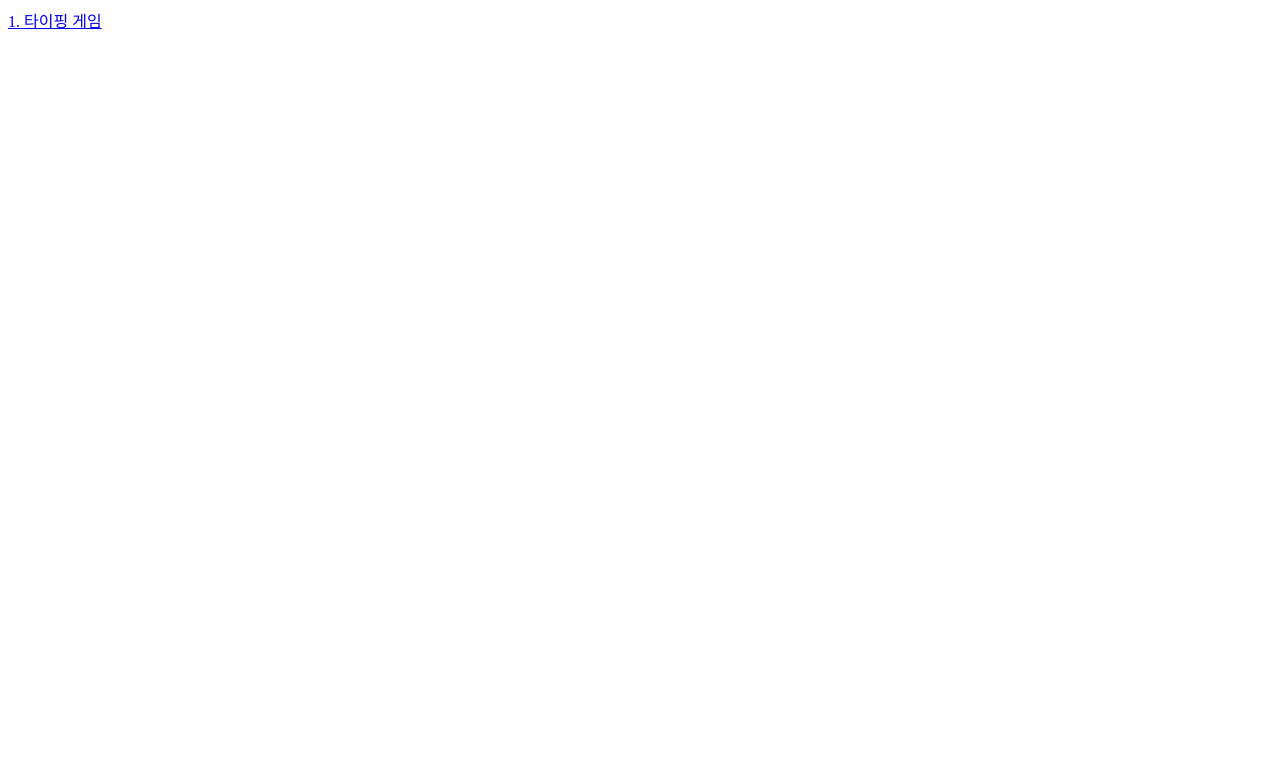
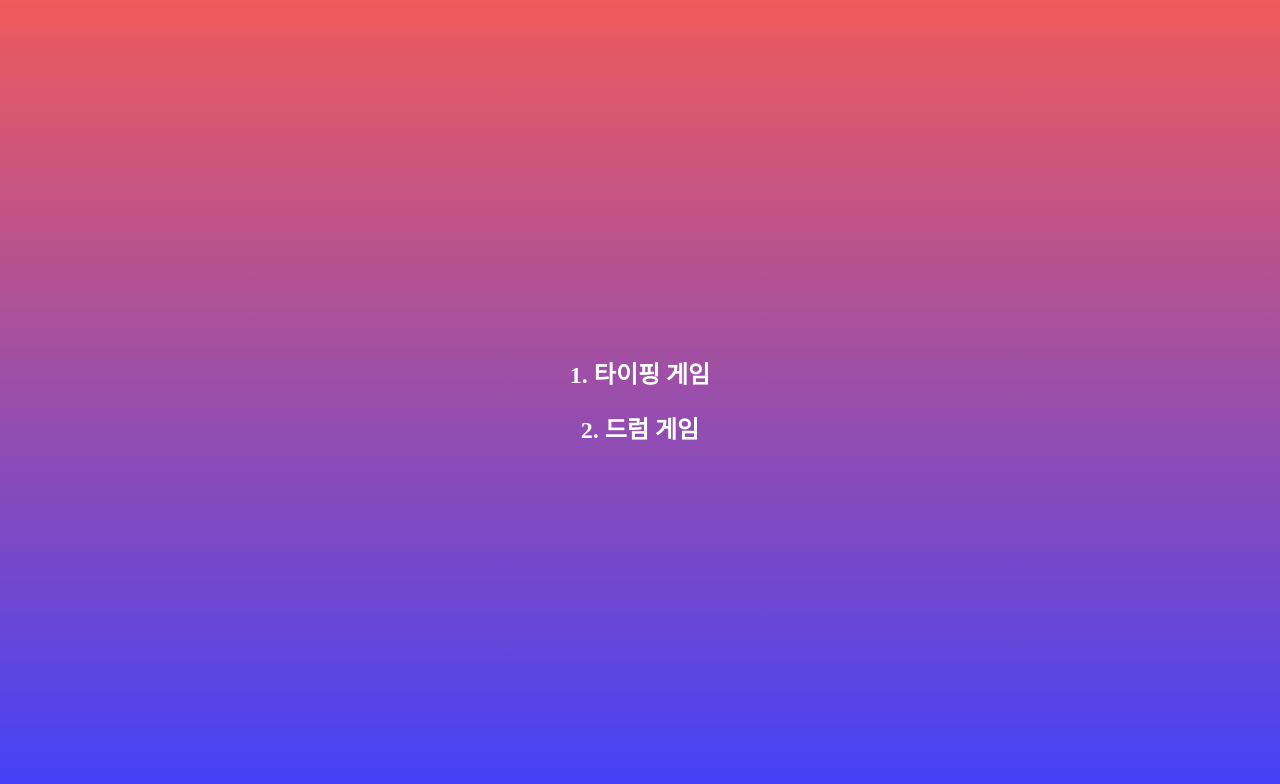
Before and after one commit to proamateur92/jsProjects, a plain HTML site: page index.html in a window 1280 px wide. Drawn offline with Linux system fonts and the light colour scheme.

Commit message:
added drum game

```diff
--- a/index.html
+++ b/index.html
@@ -4,9 +4,51 @@
     <meta charset="UTF-8" />
     <meta http-equiv="X-UA-Compatible" content="IE=edge" />
     <meta name="viewport" content="width=device-width, initial-scale=1.0" />
-    <title>Document</title>
+    <title>게임 리스트</title>
+    <style>
+      html,
+      body {
+        width: 100vw;
+        height: 100vh;
+      }
+
+      body {
+        margin: 0;
+        background: linear-gradient(rgb(240, 91, 91), rgb(65, 65, 251));
+      }
+
+      h2 {
+        margin: 10px 0;
+      }
+
+      .projects-container {
+        width: 100%;
+        height: 100%;
+        display: flex;
+        flex-direction: column;
+        align-items: center;
+        justify-content: center;
+      }
+
+      .projects-container a {
+        text-decoration: none;
+        color: white;
+      }
+
+      .projects-container a:hover {
+        font-size: 30px;
+        color: blanchedalmond;
+      }
+    </style>
   </head>
   <body>
-    <a href="./projects/typingGame/typingGame.html">1. 타이핑 게임</a>
+    <div class="projects-container">
+      <h2>
+        <a href="./projects/typingGame/typingGame.html">1. 타이핑 게임</a>
+      </h2>
+      <h2>
+        <a href="./projects/drumGame/drumGame.html">2. 드럼 게임</a>
+      </h2>
+    </div>
   </body>
 </html>
```
